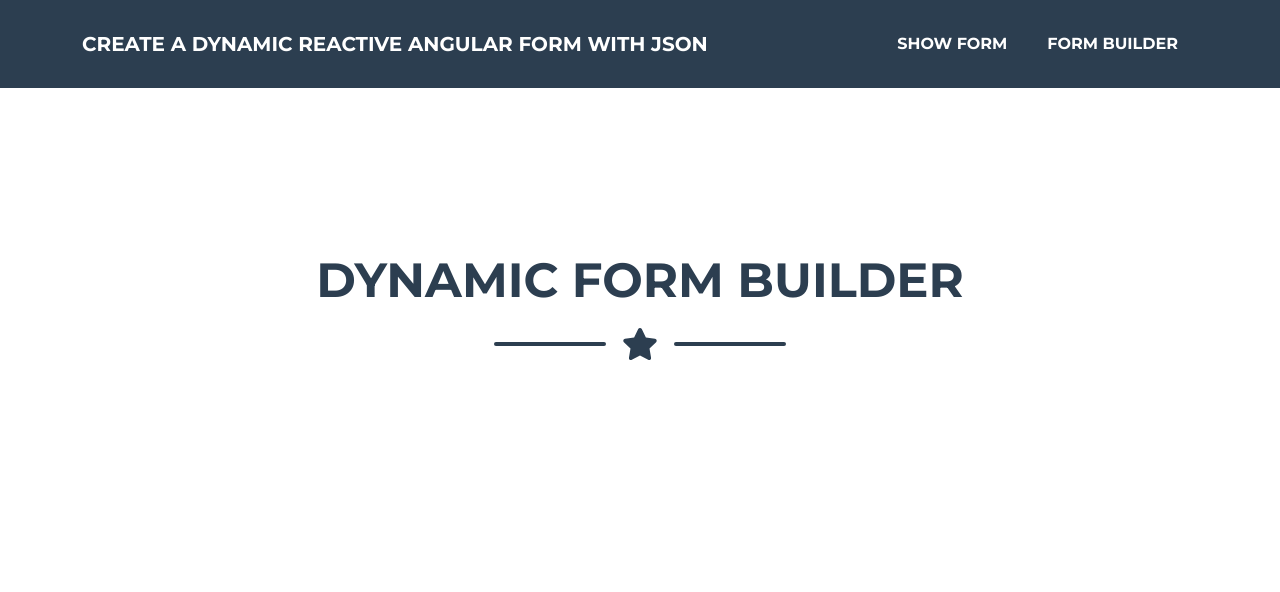
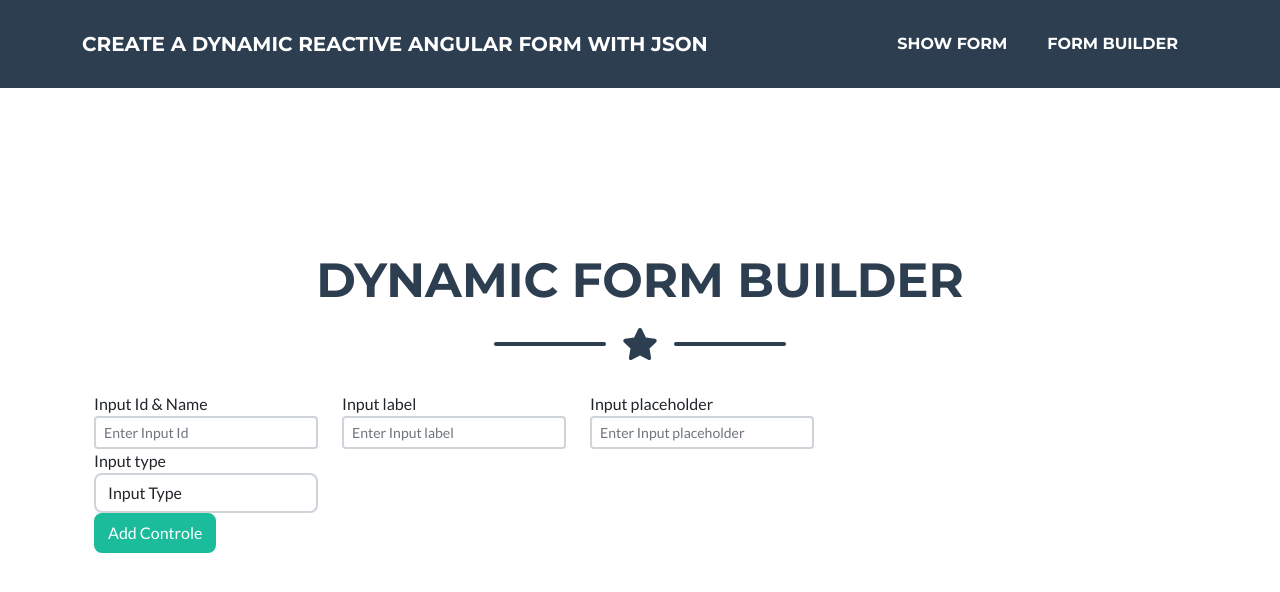
Before and after one commit to mmousa8189/create-a-dynamic-reactive-angular-orm-with-json, an Angular app: page /dynamicFormBuilder in a window 1280 px wide. Shown: the top 592 px of the page. Built offline with nearby package versions, Linux system fonts and the light colour scheme.

Commit message:
init builder

```diff
--- a/angular.json
+++ b/angular.json
@@ -34,7 +34,8 @@
             "scripts": [
               "./node_modules/jquery/dist/jquery.js",
               "./node_modules/bootstrap/dist/js/bootstrap.js",
-              "./src/assets/scripts/scripts.js"
+              "./src/assets/scripts/scripts.js",
+              "node_modules/chart.js/dist/chart.js"
             ]
           },
           "configurations": {
--- a/package.json
+++ b/package.json
@@ -26,6 +26,7 @@
   "private": false,
   "dependencies": {
     "@angular/animations": "~11.1.0",
+    "@angular/cdk": "^12.0.0",
     "@angular/common": "~11.1.0",
     "@angular/compiler": "~11.1.0",
     "@angular/core": "~11.1.0",
@@ -33,8 +34,11 @@
     "@angular/platform-browser": "~11.1.0",
     "@angular/platform-browser-dynamic": "~11.1.0",
     "@angular/router": "~11.1.0",
+    "@fortawesome/fontawesome-free": "^5.15.1",
     "bootstrap": "^5.1.3",
+    "chart.js": "^3.1.1",
     "jquery": "^3.6.0",
+    "mdb-angular-ui-kit": "^1.6.0",
     "rxjs": "~6.6.0",
     "tslib": "^2.0.0",
     "zone.js": "~0.11.3"
--- a/src/app/app-routing.module.ts
+++ b/src/app/app-routing.module.ts
@@ -1,5 +1,5 @@
 import { NgModule } from '@angular/core';
-import { RouterModule, Routes } from '@angular/router';
+import { ExtraOptions, RouterModule, Routes } from '@angular/router';
 import { DynamicFormBuilderComponent } from './components/dynamic-form-builder/dynamic-form-builder.component';
 import { DynamicFormComponent } from './components/dynamic-form/dynamic-form.component';
 
@@ -9,8 +9,13 @@ const routes: Routes = [
   { path: 'dynamicFormBuilder', component: DynamicFormBuilderComponent },
   {path: '**', redirectTo: '/' },
 ];
+
+const routerOptions: ExtraOptions = {
+  anchorScrolling: "enabled",
+  // ...any other options you'd like to use
+};
 @NgModule({
-  imports: [RouterModule.forRoot(routes)],
+  imports: [RouterModule.forRoot(routes,routerOptions)],
   exports: [RouterModule]
 })
 export class AppRoutingModule { }
--- a/src/app/app.module.ts
+++ b/src/app/app.module.ts
@@ -8,6 +8,7 @@ import { AppComponent } from './app.component';
 import { JsonFormComponent } from './components/json-form/json-form.component';
 import { DynamicFormComponent } from './components/dynamic-form/dynamic-form.component';
 import { DynamicFormBuilderComponent } from './components/dynamic-form-builder/dynamic-form-builder.component';
+import { BrowserAnimationsModule } from '@angular/platform-browser/animations';
 
 @NgModule({
   declarations: [
@@ -21,7 +22,8 @@ import { DynamicFormBuilderComponent } from './components/dynamic-form-builder/d
     CommonModule,
     ReactiveFormsModule,
     HttpClientModule,
-    AppRoutingModule
+    AppRoutingModule,
+    BrowserAnimationsModule
   ],
   providers: [],
   bootstrap: [AppComponent]
--- a/src/app/components/dynamic-form-builder/dynamic-form-builder.component.html
+++ b/src/app/components/dynamic-form-builder/dynamic-form-builder.component.html
@@ -1,16 +1,156 @@
-
 <section class="page-section portfolio" id="portfolio">
   <div class="container">
     <!-- Portfolio Section Heading-->
-     <h2 class="page-section-heading text-center text-uppercase text-secondary mb-0">Dynamic form builder</h2>
+    <h2
+      class="
+        page-section-heading
+        text-center text-uppercase text-secondary
+        mb-0
+      "
+    >
+      Dynamic form builder
+    </h2>
     <!-- Icon Divider-->
     <div class="divider-custom">
       <div class="divider-custom-line"></div>
       <div class="divider-custom-icon"><i class="fas fa-star"></i></div>
       <div class="divider-custom-line"></div>
     </div>
+    <!-- form builder-->
     <div class="row justify-content-center">
+
+       <div class="row">
+        <div class="col-sm-8">
+          <form>
+            <div class="row">
+              <div class="col-sm-4">
+                <label for="controleIdName">Input Id & Name</label>
+                <input type="text" class="form-control form-control-sm" id="controleIdName"  placeholder="Enter Input Id">
+              </div>
+              <div class="col-sm-4">
+                <label for="controlelabel">Input label</label>
+                <input type="text" class="form-control form-control-sm" id="controlelabel"  placeholder="Enter Input label">
+              </div>
+              <div class="col-sm-4">
+                <label for="controleplaceholder">Input placeholder</label>
+                <input type="text" class="form-control form-control-sm" id="controleplaceholder"  placeholder="Enter Input placeholder">
+              </div>
+            </div>
+            <div class="row">
+              <div class="col-sm-4">
+                <label for="controletype">Input type</label>
+                <select class="form-control">
+                  <option value='' disabled selected>Input Type</option>
+                  <option *ngFor="let type of controleTypes" [value]="type"> {{jsonFormControlTypesMapping[type]}} </option>
+                  </select>
+              </div>
+              <div class="col-sm-4">
+
+              </div>
+              <div class="col-sm-4">
 
               </div>
             </div>
+
+            <button type="button" class="btn btn-primary">Add Controle</button>
+          </form>
+        </div>
+        <div></div>
+       </div>
+
+
+        <!-- <div class="row">
+          <div class="col-sm-6">
+            <div class="card" >
+              <div class="card-body">
+                <h5 class="card-title">First Name Input</h5>
+                <p class="card-text">
+                  add first name input to register form
+                </p>
+                <a (click)="addControle($event)" class="btn btn-primary" style="margin-right: 7px;">Add Controle</a>
+                <a (click)="removeControle($event)" class="btn btn-danger">Remove Controle</a>
+              </div>
+            </div>
+            <div class="card" >
+              <div class="card-body">
+                <h5 class="card-title">Last Name Input</h5>
+                <p class="card-text">
+                  add last name input to register form
+                </p>
+                <a (click)="addControle($event)" class="btn btn-primary" style="margin-right: 7px;">Add Controle</a>
+                <a (click)="removeControle($event)" class="btn btn-danger">Remove Controle</a>
+              </div>
+            </div>
+            <div class="card" >
+              <div class="card-body">
+                <h5 class="card-title">Salutation Input</h5>
+                <p class="card-text">
+                  add salutation input to register form
+                </p>
+                <a (click)="addControle($event)" class="btn btn-primary" style="margin-right: 7px;">Add Controle</a>
+                <a (click)="removeControle($event)" class="btn btn-danger">Remove Controle</a>
+              </div>
+            </div>
+            <div class="card" >
+              <div class="card-body">
+                <h5 class="card-title">JobTitle Input</h5>
+                <p class="card-text">
+                  add jobTitle input to register form
+                </p>
+                <a (click)="addControle($event)" class="btn btn-primary" style="margin-right: 7px;">Add Controle</a>
+                <a (click)="removeControle($event)" class="btn btn-danger">Remove Controle</a>
+              </div>
+            </div>
+          </div>
+          <div class="col-sm-6">
+            <div class="card" >
+              <div class="card-body">
+                <h5 class="card-title">Company Input</h5>
+                <p class="card-text">
+                  add company input to register form
+                </p>
+                <a (click)="addControle($event)" class="btn btn-primary" style="margin-right: 7px;">Add Controle</a>
+                <a (click)="removeControle($event)" class="btn btn-danger">Remove Controle</a>
+              </div>
+            </div>
+            <div class="card" >
+              <div class="card-body">
+                <h5 class="card-title">Country Input</h5>
+                <p class="card-text">
+                  add country input to register form
+                </p>
+                <a (click)="addControle($event)" class="btn btn-primary" style="margin-right: 7px;">Add Controle</a>
+                <a (click)="removeControle($event)" class="btn btn-danger">Remove Controle</a>
+              </div>
+            </div>
+            <div class="card" >
+              <div class="card-body">
+                <h5 class="card-title">Phone Input</h5>
+                <p class="card-text">
+                  add phone input to register form
+                </p>
+                <a (click)="addControle($event)" class="btn btn-primary" style="margin-right: 7px;">Add Controle</a>
+                <a (click)="removeControle($event)" class="btn btn-danger">Remove Controle</a>
+              </div>
+            </div>
+            <div class="card" >
+              <div class="card-body">
+                <h5 class="card-title">Email Input</h5>
+                <p class="card-text">
+                  add email input to register form
+                </p>
+                <a (click)="addControle($event)" class="btn btn-primary" style="margin-right: 7px;">Add Controle</a>
+                <a (click)="removeControle($event)" class="btn btn-danger">Remove Controle</a>
+              </div>
+            </div>
+          </div>
+        </div> -->
+
+
+    </div>
+    <!-- end form builder-->
+    <!-- form builder result-->
+    <div class="row justify-content-center"></div>
+    <!-- end form builder result-->
+  </div>
 </section>
--- a/src/app/components/dynamic-form-builder/dynamic-form-builder.component.ts
+++ b/src/app/components/dynamic-form-builder/dynamic-form-builder.component.ts
@@ -1,4 +1,7 @@
 import { Component, OnInit } from '@angular/core';
+import { Location,ViewportScroller } from '@angular/common';
+import { Router } from "@angular/router";
+import { JsonFormControlTypes, JsonFormControlTypesMapping } from 'src/app/models/json-form-control-types.enum';
 
 @Component({
   selector: 'app-dynamic-form-builder',
@@ -7,9 +10,14 @@ import { Component, OnInit } from '@angular/core';
 })
 export class DynamicFormBuilderComponent implements OnInit {
 
-  constructor() { }
+  formControlTypes = JsonFormControlTypes;
+  jsonFormControlTypesMapping =JsonFormControlTypesMapping;
+  public controleTypes=Object.values(JsonFormControlTypes);;
+  constructor() {
+   }
 
   ngOnInit(): void {
   }
 
+
 }
--- /dev/null
+++ b/src/app/models/json-form-control-types.enum.ts
@@ -0,0 +1,23 @@
+export enum JsonFormControlTypes {
+Text="text",
+Password="password",
+Email="email",
+Number="number",
+Search="search",
+Tel="tel",
+Url="url",
+Select="select",
+Checkbox="checkbox",
+}
+
+export const JsonFormControlTypesMapping: Record<JsonFormControlTypes, string> = {
+  [JsonFormControlTypes.Text]: "text",
+  [JsonFormControlTypes.Password]: "password",
+  [JsonFormControlTypes.Email]: "email",
+  [JsonFormControlTypes.Number]: "number",
+  [JsonFormControlTypes.Search]: "search",
+  [JsonFormControlTypes.Tel]: "tel",
+  [JsonFormControlTypes.Url]: "url",
+  [JsonFormControlTypes.Select]: "select",
+  [JsonFormControlTypes.Checkbox]: "checkbox",
+};
--- a/src/index.html
+++ b/src/index.html
@@ -12,6 +12,7 @@
   <!-- Google fonts-->
   <link href="https://fonts.googleapis.com/css?family=Montserrat:400,700" rel="stylesheet" type="text/css" />
   <link href="https://fonts.googleapis.com/css?family=Lato:400,700,400italic,700italic" rel="stylesheet" type="text/css" />
+  <link href="https://fonts.googleapis.com/css?family=Roboto:300,400,500,600&display=swap" rel="stylesheet">
 </head>
 <body id="page-top">
   <app-root></app-root>
```
Also changed, not shown: src/styles.css, 1 other file (tests, documents, lock files or other folders). Lines whose indentation alone changed are shown as unchanged.
